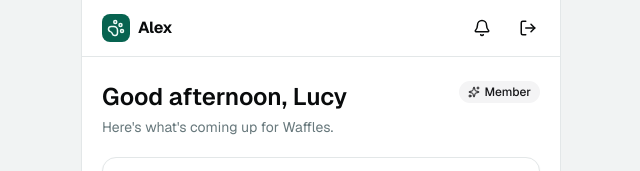
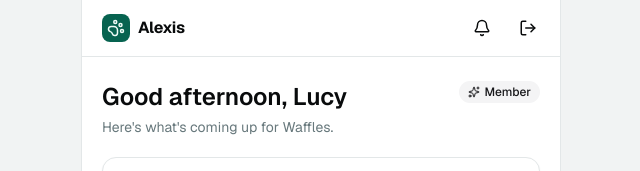
Before and after one commit to blackshadow9001/nva-version-test, a plain HTML site: page home.html in a window 1280 px wide. Shown: the top 171 px of the page, 319-959 px from the left. Drawn offline with nearby package versions, Linux system fonts and the light colour scheme.

Commit message:
test changes

```diff
--- a/home.html
+++ b/home.html
@@ -14,7 +14,7 @@
     <header class="app-header">
       <a class="brand" href="home.html">
         <span class="brand-mark"><i data-icon="paw-print" data-size="18"></i></span>
-        <span class="brand-name">Alex</span>
+        <span class="brand-name">Alexis</span>
       </a>
       <span class="header-actions">
         <button type="button" class="btn btn--ghost btn--icon" aria-label="Notifications" data-toast="No new notifications.">
```
